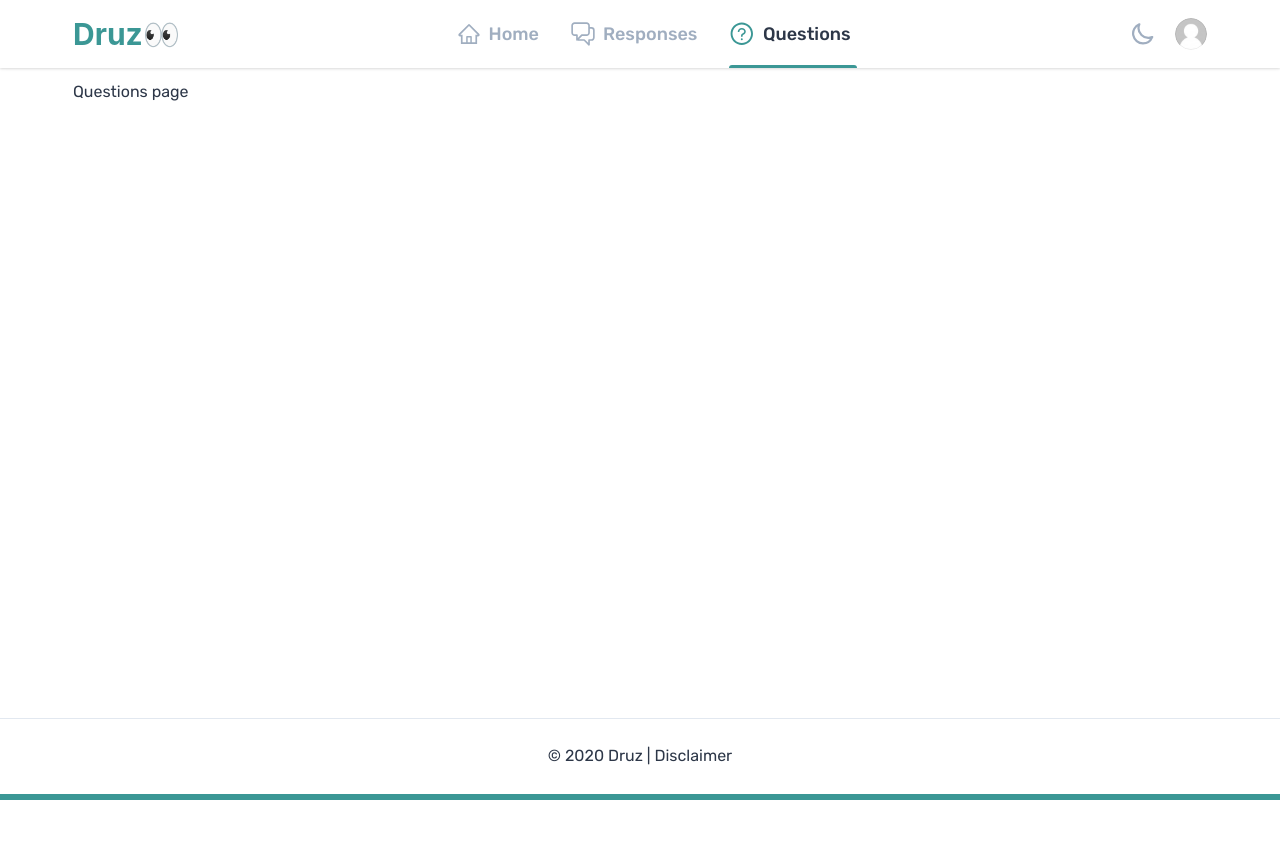
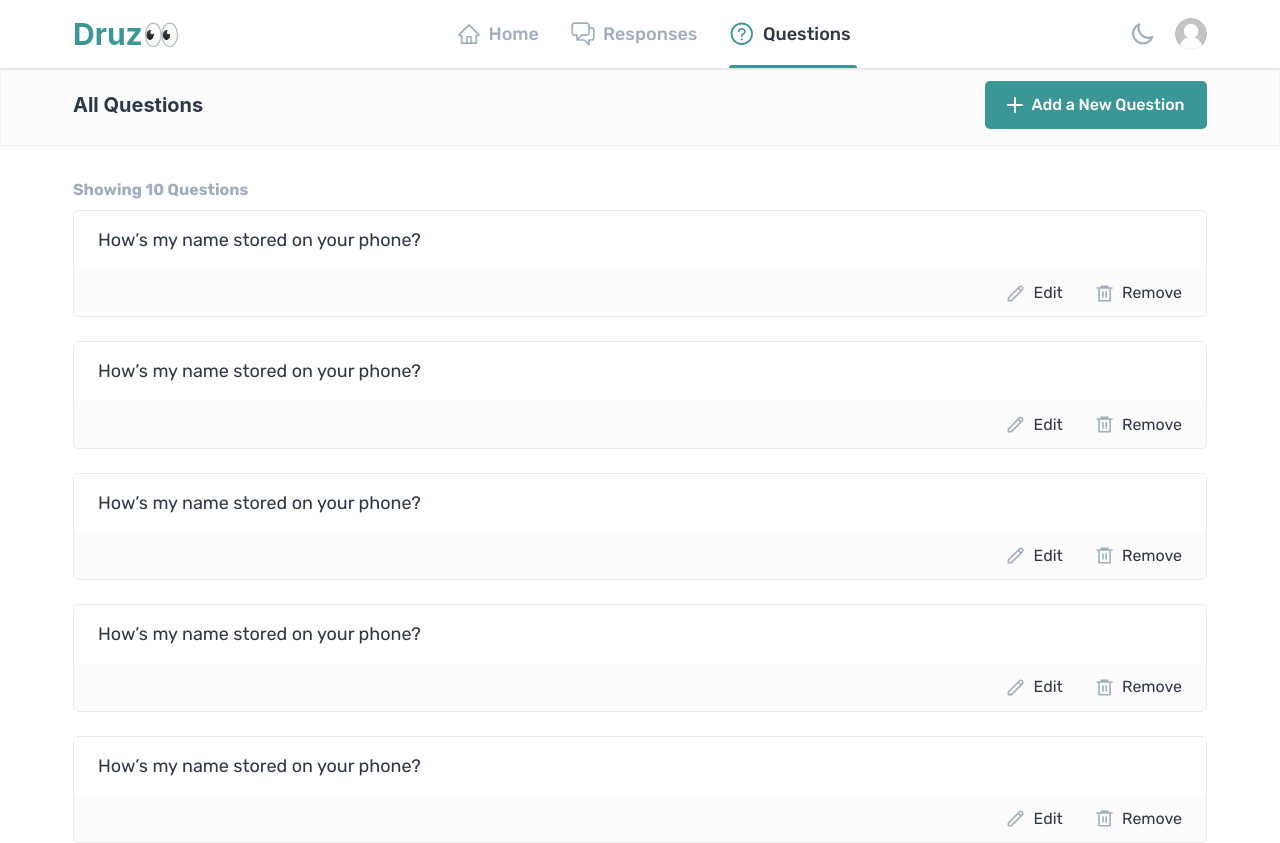
Before and after one commit to TEECOD3/druz-frontend, a Next.js app: page /questions in a window 1280 px wide. Shown: the top 843 px of the page. Before the commit the page ends 800 px from the top, so only its background shows below. Built offline with nearby package versions, Linux system fonts and the light colour scheme.

Commit message:
questions page

```diff
--- a/components/buttons.tsx
+++ b/components/buttons.tsx
@@ -10,14 +10,18 @@ import { mainColors } from "utils/customTheme";
 interface ButtonProps extends ChakraButtonProps {
   toAnimate?: boolean;
   fullWidth?: boolean;
+  margin?: string;
 }
 
 export const Button: React.FC<ButtonProps> = forwardRef(
   (props: ButtonProps, ref) => {
-    const { toAnimate, fullWidth, ...rest } = props;
+    const { toAnimate, fullWidth, margin, ...rest } = props;
     return (
       <motion.div
-        style={{ width: fullWidth ? "100%" : "fit-content", margin: "0 auto" }}
+        style={{
+          width: fullWidth ? "100%" : "fit-content",
+          margin: margin ? margin : "0 auto",
+        }}
         whileHover={{ scale: toAnimate ? 1.05 : 1 }}
         whileTap={{ scale: toAnimate ? 0.9 : 1 }}
       >
@@ -40,10 +44,13 @@ export const Button: React.FC<ButtonProps> = forwardRef(
 
 export const OutlinedButton: React.FC<ButtonProps> = forwardRef(
   (props: ButtonProps, ref) => {
-    const { toAnimate, fullWidth, ...rest } = props;
+    const { toAnimate, fullWidth, margin, ...rest } = props;
     return (
       <motion.div
-        style={{ width: fullWidth ? "100%" : "fit-content", margin: "0 auto" }}
+        style={{
+          width: fullWidth ? "100%" : "fit-content",
+          margin: margin ? margin : "0 auto",
+        }}
         whileHover={{ scale: toAnimate ? 1.05 : 1 }}
         whileTap={{ scale: toAnimate ? 0.9 : 1 }}
       >
--- a/components/mobileNav.tsx
+++ b/components/mobileNav.tsx
@@ -70,7 +70,7 @@ const MobileNav: React.FC<MobileNavProps> = ({
             h="20px"
             color={color[colorMode]}
           />
-          <Box onClick={toggleColorMode} as="button" mr={4} padding="5px">
+          <Box onClick={toggleColorMode} as="button" padding="5px">
             <MoonIcon
               d={colorMode === "light" ? "flex" : "none"}
               w="20px"
--- a/components/navbar.tsx
+++ b/components/navbar.tsx
@@ -89,7 +89,7 @@ const Header: React.FC = () => {
             ? "rgb(25 29 39)"
             : backgroundColorValue
         }
-        mb="1rem"
+        mb={router.pathname == "/questions" ? 0 : "1rem"}
         position="fixed"
         top="0"
         zIndex="400"
--- a/components/wrapper.tsx
+++ b/components/wrapper.tsx
@@ -1,16 +1,18 @@
 import * as React from "react";
+import { useRouter } from "next/router";
 import { Box, useColorModeValue } from "@chakra-ui/react";
 import Navbar from "./navbar";
 import Footer from "./footer";
 import { backgroundColor, color } from "utils/colorValues";
 
 const Wrapper: React.FC<React.ReactNode> = (props) => {
+  const router = useRouter();
   const bg = useColorModeValue(backgroundColor.light, backgroundColor.dark);
   const colorValue = useColorModeValue(color.light, color.dark);
   return (
     <Box bg={bg} color={colorValue} minH="100vh" position="relative">
       <Navbar />
-      <Box pt="5rem" />
+      <Box pt={router.pathname == "/questions" ? ["3rem", "4rem"] : "5rem"} />
 
       <Box overflow="hidden" pb="7rem">
         {props.children}
--- a/views/questions/index.tsx
+++ b/views/questions/index.tsx
@@ -1,14 +1,61 @@
 import * as React from "react";
-import { Text } from "@chakra-ui/react";
+import {
+  Text,
+  Heading,
+  Box,
+  Stack,
+  useColorMode,
+  useColorModeValue,
+} from "@chakra-ui/react";
+import { AddIcon } from "@chakra-ui/icons";
 import PageTransition from "components/pageTransition";
 import Container from "components/container";
+import { Button } from "components/buttons";
+import SingleQuestion from "./singleQuestion";
 
 const Questions: React.FC = () => {
+  const { colorMode } = useColorMode();
+  const boxBackgroundColor = useColorModeValue(
+    "rgba(242, 242, 242, 0.25)",
+    "rgb(25 29 39)",
+  );
+
   return (
     <PageTransition>
-      <Container>
-        <Text>Questions page</Text>
-      </Container>
+      <Box
+        border="1px solid rgba(160, 174, 192, 0.15)"
+        backgroundColor={boxBackgroundColor}
+        py={4}
+      >
+        <Container>
+          <Stack
+            direction={{ base: "column", md: "row" }}
+            justify="space-between"
+            align="center"
+          >
+            <Heading mb={{ base: 4, md: 0 }} size="md" as="h1">
+              All Questions
+            </Heading>
+            <Button margin="0" leftIcon={<AddIcon />}>
+              Add a New Question
+            </Button>
+          </Stack>
+        </Container>
+      </Box>
+      <Box pt={{ base: 6, md: 8 }}>
+        <Container>
+          <Text
+            fontWeight="bold"
+            mb={2}
+            color={colorMode == "dark" ? "inherit" : "brand.grey"}
+          >
+            Showing 10 Questions
+          </Text>
+          {new Array(10).fill("_").map((_, idx) => (
+            <SingleQuestion key={idx} />
+          ))}
+        </Container>
+      </Box>
     </PageTransition>
   );
 };
--- /dev/null
+++ b/views/questions/singleQuestion.tsx
@@ -0,0 +1,52 @@
+import * as React from "react";
+import {
+  Box,
+  Text,
+  useColorMode,
+  VStack,
+  HStack,
+  useColorModeValue,
+} from "@chakra-ui/react";
+import { HiOutlinePencil } from "react-icons/hi";
+import { RiDeleteBin6Line } from "react-icons/ri";
+
+const SingleQuestion: React.FC = () => {
+  const { colorMode } = useColorMode();
+  const boxBackgroundColor = useColorModeValue(
+    "rgba(242, 242, 242, 0.25)",
+    "rgb(25 29 39)",
+  );
+  return (
+    <VStack
+      spacing={0}
+      border={colorMode == "dark" ? 0 : "1px solid rgba(0, 0, 0, 0.08)"}
+      shadow={colorMode == "dark" ? "dark-lg" : "none"}
+      borderRadius="5px"
+      align="flex-start"
+      mb={{ base: 4, md: 6 }}
+    >
+      <Box width="100%" p={{ base: "1rem", md: "1rem 1.5rem" }}>
+        <Text fontSize="lg">How&rsquo;s my name stored on your phone?</Text>
+      </Box>
+      <HStack
+        p={{ base: ".7rem", md: ".7rem 1.5rem" }}
+        width="100%"
+        justify="flex-end"
+        align="center"
+        spacing={{ base: "1rem", md: "2rem" }}
+        backgroundColor={boxBackgroundColor}
+      >
+        <HStack cursor="pointer" align="center">
+          <HiOutlinePencil size="1.2rem" color="A0AEC0" />
+          <Text>Edit</Text>
+        </HStack>
+        <HStack cursor="pointer" align="center">
+          <RiDeleteBin6Line size="1.2rem" color="A0AEC0" />
+          <Text>Remove</Text>
+        </HStack>
+      </HStack>
+    </VStack>
+  );
+};
+
+export default SingleQuestion;
```
